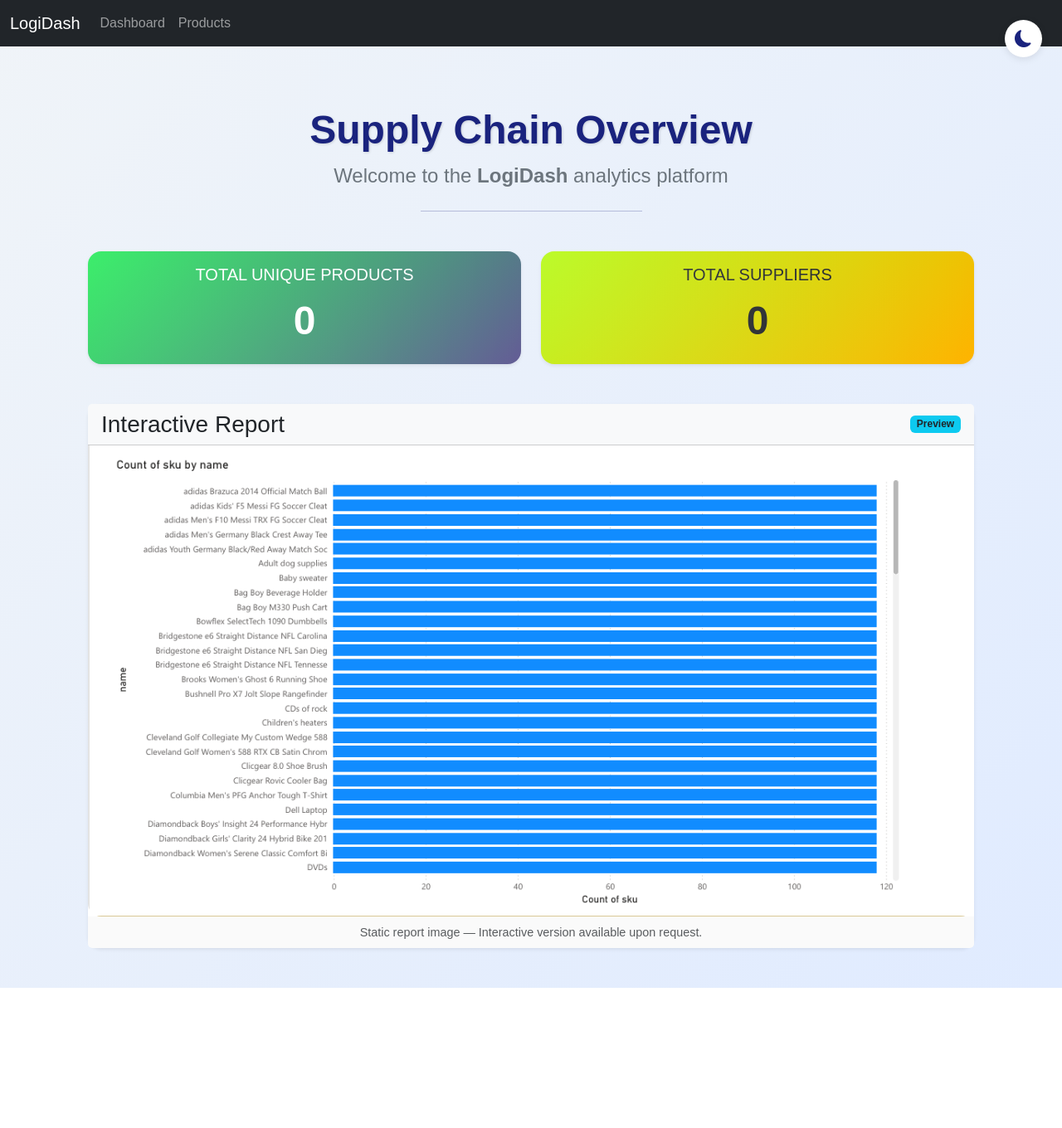
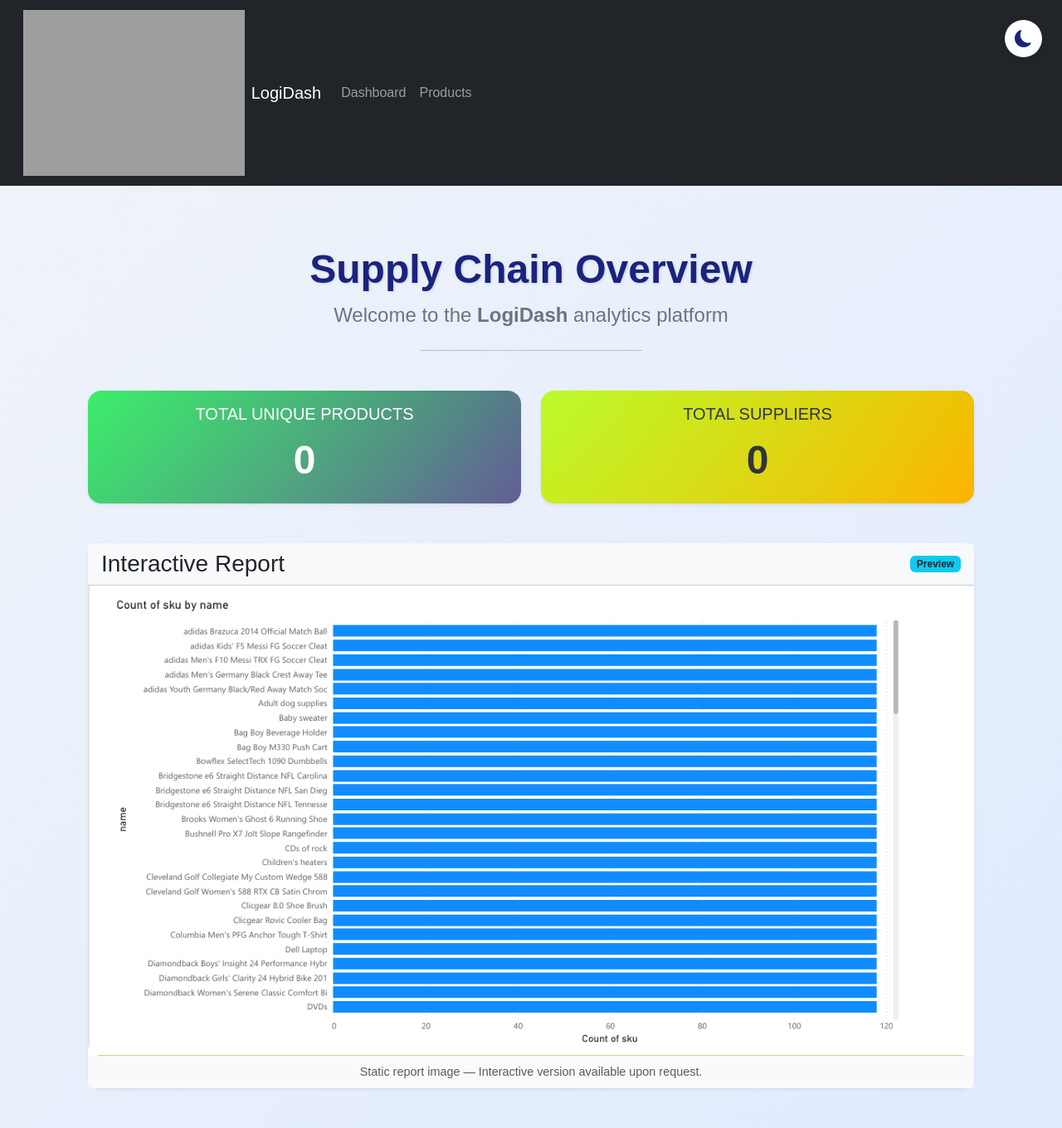
Before and after one commit to Tilooo/LogiDash, a Django app: page / in a window 1280 px wide. Shown: the whole page at 83% size. Before the commit the page ends 1191 px from the top, so only its background shows below. Run offline with Django 5.2, Linux system fonts and the light colour scheme; data that the repository does not hold is empty; grey boxes are pictures that could not be loaded.

Commit message:
13. The Logo for the App.

```diff
--- a/supply_chain/templates/supply_chain/base.html
+++ b/supply_chain/templates/supply_chain/base.html
@@ -10,11 +10,21 @@
     <!-- Bootstrap CSS -->
     <link href="https://cdn.jsdelivr.net/npm/bootstrap@5.3.3/dist/css/bootstrap.min.css" rel="stylesheet" integrity="sha384-QWTKZyjpPEjISv5WaRU9OFeRpok6YctnYmDr5pNlyT2bRjXh0JMhjY6hW+ALEwIH" crossorigin="anonymous">
 
+    {% load static %}
     <style>
-        /* small custom CSS tweaks here if needed */
+        /* small custom CSS tweaks */
         body {
             background-color: #f8f9fa; /* a light grey background */
         }
+        /* Navbar brand image sizing */
+        .navbar-brand img {
+            height: 200px;
+            width: auto;
+            display: inline-block;
+            vertical-align: middle;
+        }
+        /* Optional: reduce navbar padding for compact look */
+        .navbar { padding: .45rem 1rem; }
     </style>
 </head>
 <body>
@@ -22,7 +32,11 @@
     <!-- Navigation Bar -->
 <nav class="navbar navbar-expand-lg navbar-dark bg-dark">
     <div class="container-fluid">
-        <a class="navbar-brand" href="{% url 'dashboard' %}">LogiDash</a>
+        <a class="navbar-brand d-flex align-items-center" href="{% url 'dashboard' %}">
+            <img src="{% static 'supply_chain/images/logidashlogo.png' %}" alt="LogiDash logo" class="me-2">
+            <span class="d-none d-sm-inline" aria-hidden="true">LogiDash</span>
+        </a>
+
         <div class="collapse navbar-collapse">
             <ul class="navbar-nav me-auto mb-2 mb-lg-0">
                 <li class="nav-item">
```
